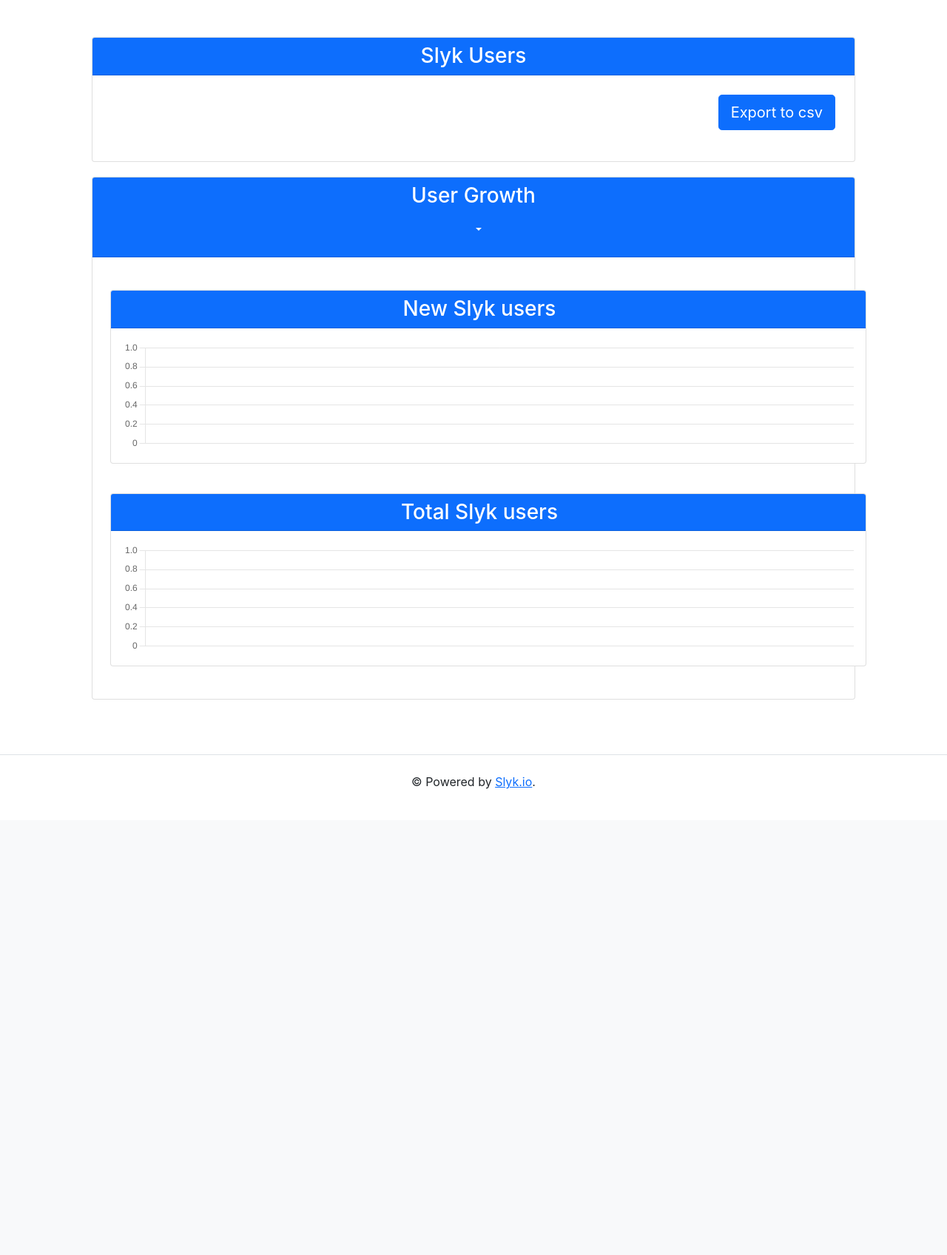
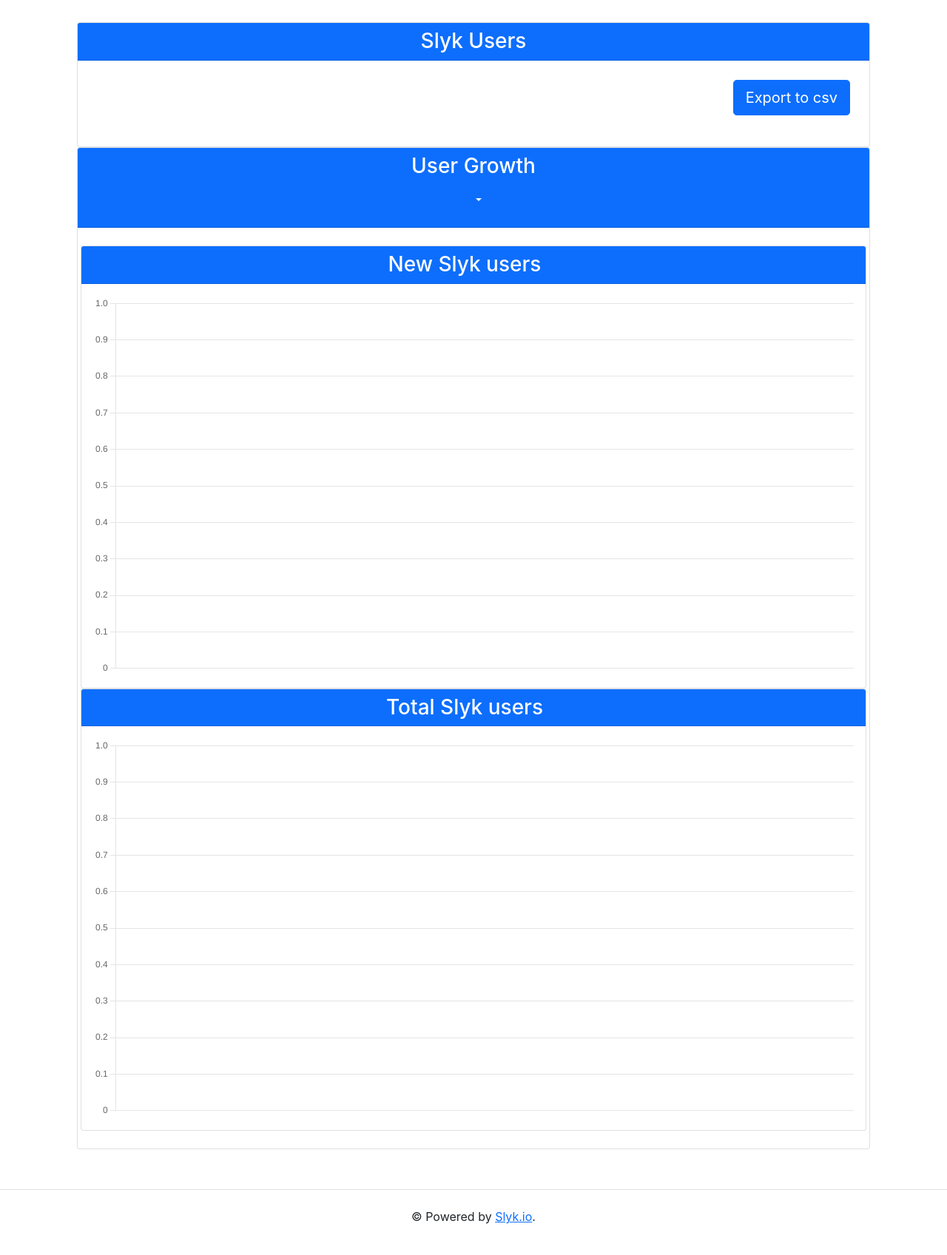
Before and after one commit to abeldarrain/slykhub, a Flask app: template slykhub/templates/dashboard/users.html in a window 1280 px wide. Shown: the part 74-1771 px from the top of the page at 74% size. Before the commit the page ends 1141 px from the top, so only its background shows below. Run offline with Flask 2, Linux system fonts and the light colour scheme; the template is opened without the code that fills it, so the values that code supplies are empty; some libraries are stand-ins or nearby versions.

Commit message:
styling done

```diff
--- a/slykhub/dashboard.py
+++ b/slykhub/dashboard.py
@@ -287,7 +287,7 @@ def sales():
 
         #print(f'USERS BY AMOUNT LIST SORTED: {top_buyers_by_amount}')
         # print('######################################################')
-        #print(f'USERS BY FREQUENCY LIST SORTED: {top_buyers_by_frequency}')
+        print(f'USERS BY FREQUENCY LIST SORTED: {top_buyers_by_frequency}')
 
         top_buyers_by_amount_names = []
         top_buyers_by_amount_data =  []
@@ -353,8 +353,8 @@ def users():
                 (username, email) = (user['name'], user['email'])
                 ######################### With Balance #################
                 wallet = user['primaryWalletId']
-                balancedata = get_wallet_balance(session['api_key'], wallet)
-                #balancedata = {'data': [{'assetCode': 'btc', 'amount': 0.02}, {'assetCode': 'qva', 'amount': 200}]}
+                #balancedata = get_wallet_balance(session['api_key'], wallet)
+                balancedata = {'data': [{'assetCode': 'btc', 'amount': 0.02}, {'assetCode': 'qva', 'amount': 200}]}
                 if balancedata is HTTPError:
                     error = balancedata
                 else:
--- a/slykhub/static/css/dashboard/sales.css
+++ b/slykhub/static/css/dashboard/sales.css
@@ -14,13 +14,13 @@
 }
 #PaymentMethodsCard{
     align-self: right;
-    height: 375px;
+    height: 400px;
     width: 300px;
     align-items: center;
 }
 
 #OrdersByPriceCard{
-    height: 375px;
+    height: 420px;
     width: 650px;
     align-items: center;
 }
--- a/slykhub/static/css/dashboard/users.css
+++ b/slykhub/static/css/dashboard/users.css
@@ -1,6 +1,6 @@
-.card{
+ .card{
     padding: 0px;
-    margin: 20px;
+
 
 }
 
--- a/slykhub/templates/dashboard/users.html
+++ b/slykhub/templates/dashboard/users.html
@@ -39,7 +39,7 @@
 </table>
 </div>
 </div>
-<div class="card">
+<div class="card ">
 <div class="card-header bg-primary">
 <div class = "text-center">
     <h3 class="text-white">User Growth</h3>
@@ -54,8 +54,8 @@
                 <input type="hidden" id="selected_timelapse" value="{{timelapses[1]}}" />
             </div>
         </div>
-        <div class="card-body flex-wrap">
-<div class="row py-2 text-justify">
+        <div class="card-body">
+<div class="row py-2">
     <div class="card"  id="NewUsersInTimeCard">
         <div class="card-header bg-primary text-white">
             <div class="row w-100 text-center">
@@ -77,7 +77,6 @@
                     },
                     options: {
                             responsive:true,
-                            maintainAspectRatio: false,
                             scales: {
                                 y: {
                                   beginAtZero: true
@@ -109,7 +108,6 @@
                     },
                     options: {
                             responsive:true,
-                            maintainAspectRatio: false,
                             scales: {
                                 y: {
                                   beginAtZero: true
--- a/slykhub/util.py
+++ b/slykhub/util.py
@@ -144,8 +144,6 @@ def get_top_buyers_by_amount(orders, users):
 def get_top_buyers_by_frequency(orders, users):
     dict = {}
     for order in orders['data']:
-        if len(dict.keys()) >= 10:
-            return dict
         if order['userId'] in dict:
             dict[order['userId']][1] +=1
         else:
```
Also changed, not shown: instance/slykhub.sqlite.
